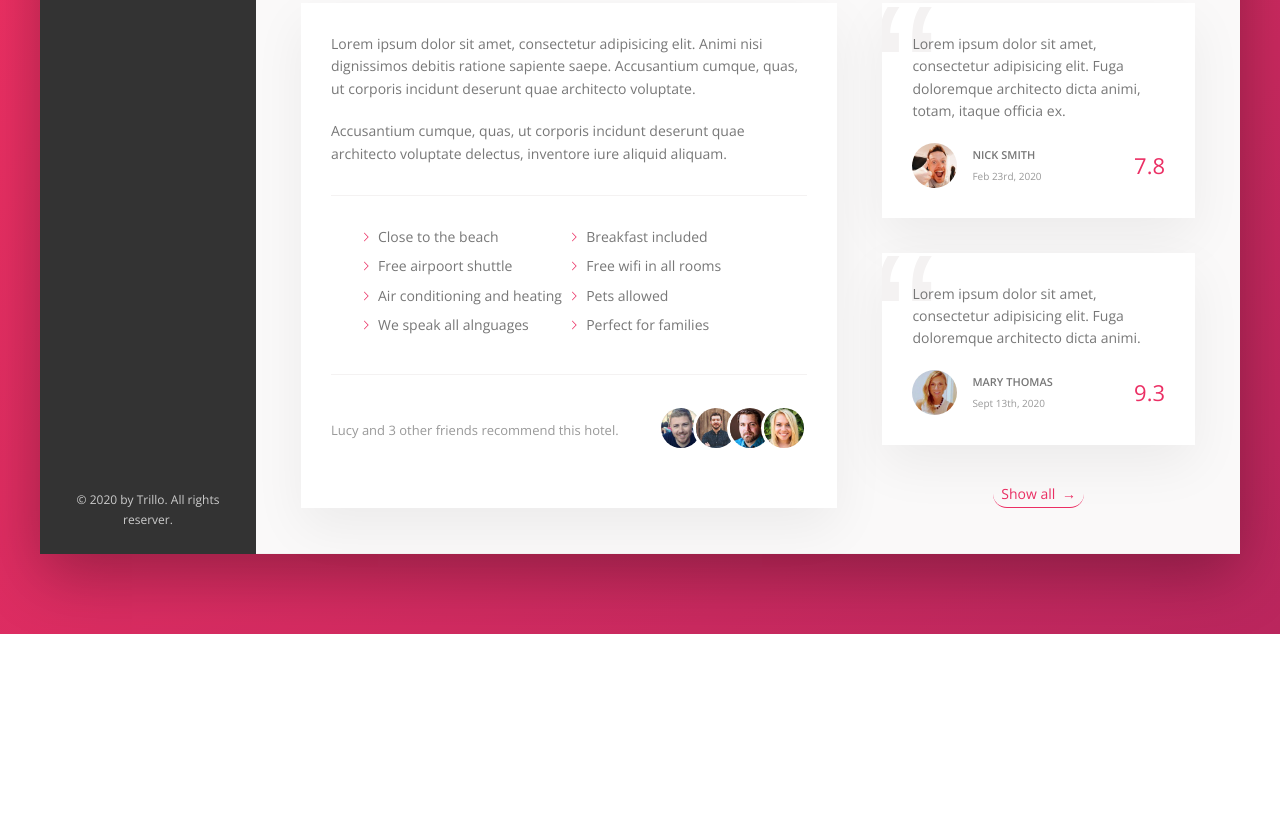
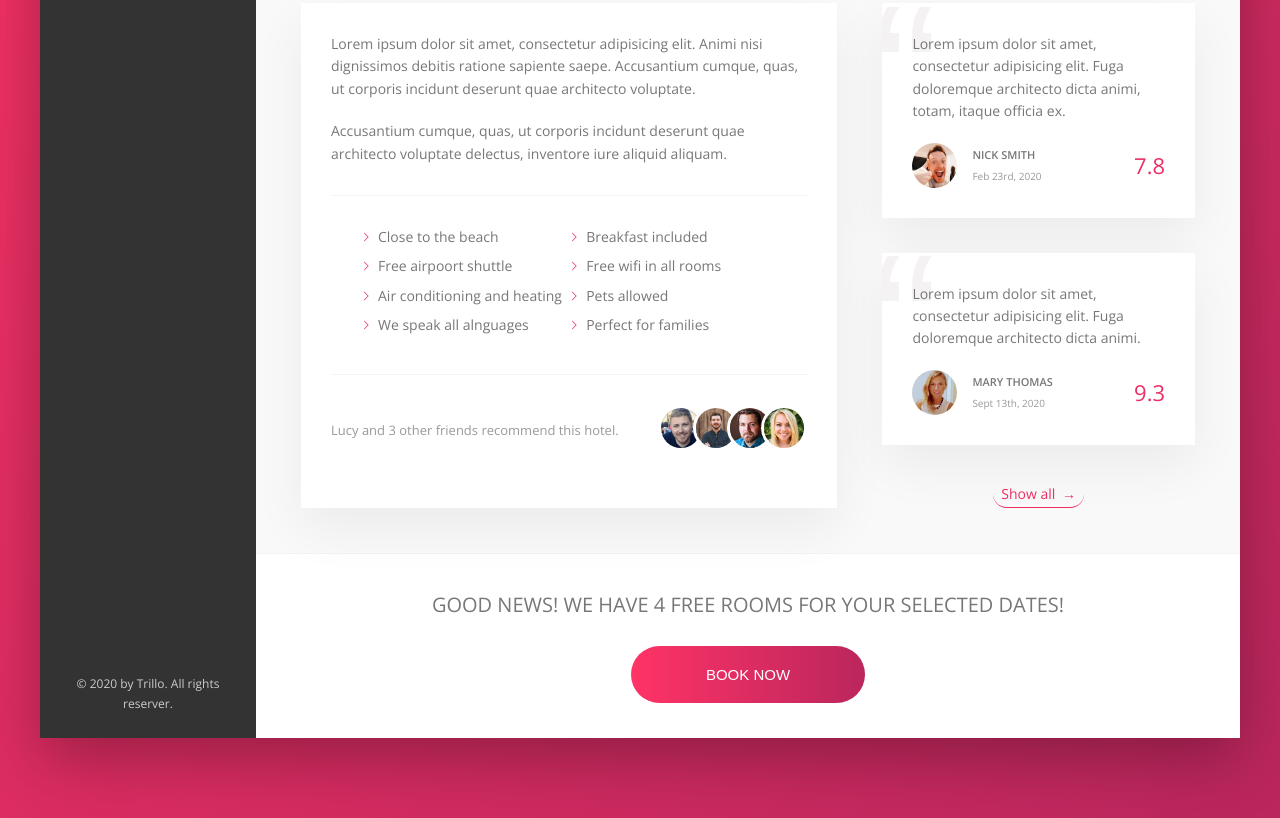
Before and after one commit to Irozaih/trillo, a website: page index.html in a window 1280 px wide. Shown: the part 648-1466 px from the top of the page. Before the commit the page ends 1282 px from the top, so only its background shows below. Drawn offline with nearby package versions, Linux system fonts and the light colour scheme.

Commit message:
Trillo: Add CTA section.

```diff
--- a/index.html
+++ b/index.html
@@ -195,6 +195,16 @@
                             <button class="btn-inline">Show all <span>&rarr;</span></button>
                         </div>
                     </div>
+
+                    <div class="cta">
+                        <h2 class="cta__book-now">
+                            Good news! We have 4 free rooms for your selected dates!
+                        </h2>
+                        <button class="btn">
+                            <span class="btn__visible">Book now</span>
+                            <span class="btn__invisible">Only 4 rooms left</span>
+                        </button>
+                    </div>
                 </main>
             </div>
         </div>
--- a/sass/_component.scss
+++ b/sass/_component.scss
@@ -463,3 +463,68 @@
     font-weight: 300;
   }
 }
+
+//////////////////////////////////////////////////
+// CALL TO ACTION
+.cta {
+  padding: 3.5rem 0;
+  text-align: center;
+
+  &__book-now {
+    font-size: 2rem;
+    font-weight: 300;
+    text-transform: uppercase;
+    margin-bottom: 2.5rem;
+  }
+}
+
+//////////////////////////////////////////////////
+// CALL TO ACTION BUTTON
+.btn {
+  position: relative;
+  font-size: 1.5rem;
+  font-weight: 300;
+  text-transform: uppercase;
+  border: none;
+  border-radius: 100px;
+  color: #fff;
+  background-image: linear-gradient(to right, var(--color-primary-light), var(--color-primary-dark));
+  overflow: hidden;
+  cursor: pointer;
+
+  & > * {
+    display: inline-block;
+    width: 100%;
+    height: 100%;
+    transition: all .2s;
+  }
+
+  &__visible {
+    padding: 2rem 7.5rem;
+    transform: translateY(0);
+  }
+
+  &__invisible {
+    position: absolute;
+    top: -100%;
+    left: 0;
+    padding: 2rem 0;
+  }
+
+  &:hover {
+    background-image: linear-gradient(to left, var(--color-primary-light), var(--color-primary-dark));
+  }
+
+  &:hover &__visible {
+    transform: translateY(100%);
+  }
+
+  &:hover  &__invisible {
+    top: 0;
+  }
+
+  &:focus {
+    outline: none;
+    animation: pulsate 1s infinite;
+  }
+}
```
Also changed, not shown: css/style.css.
